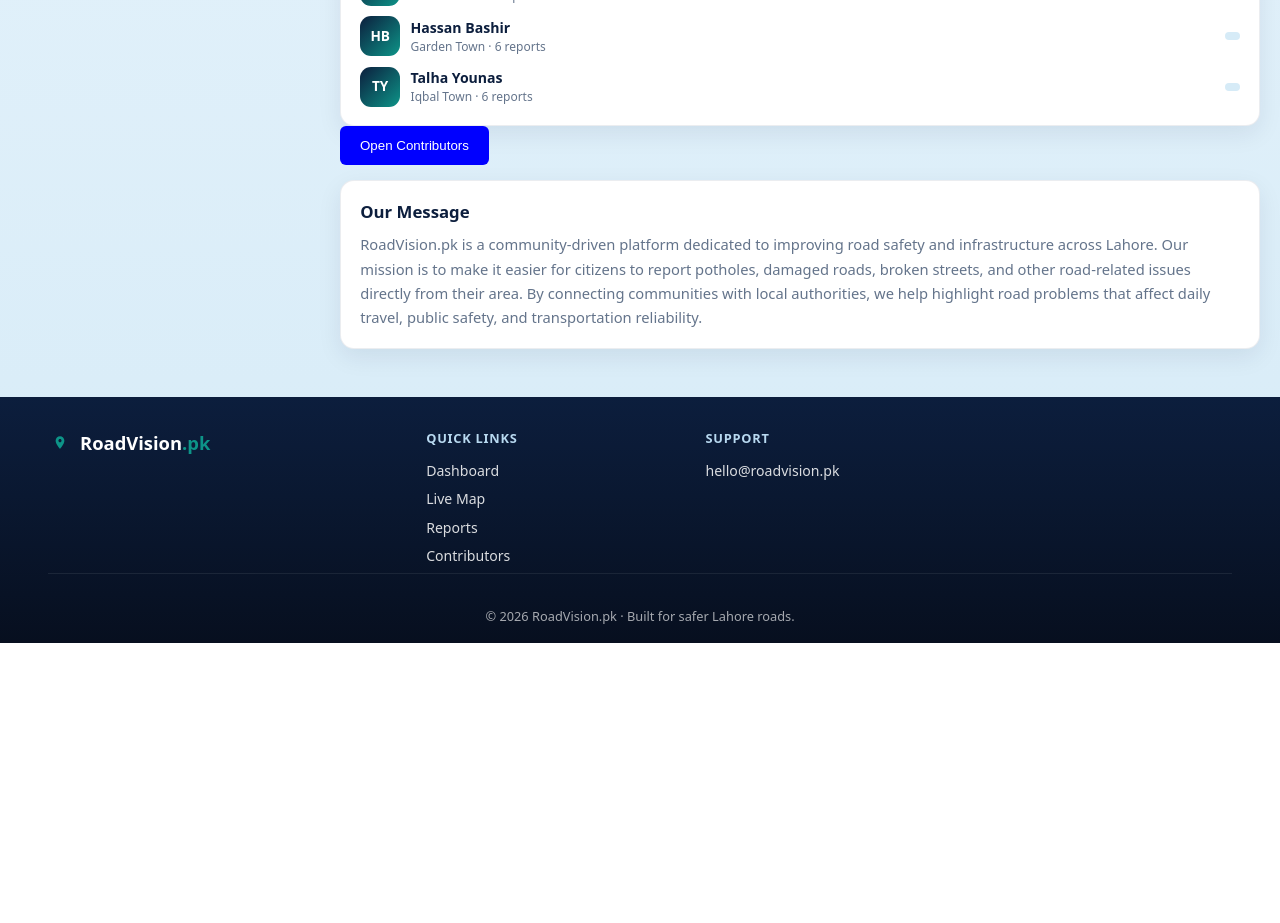
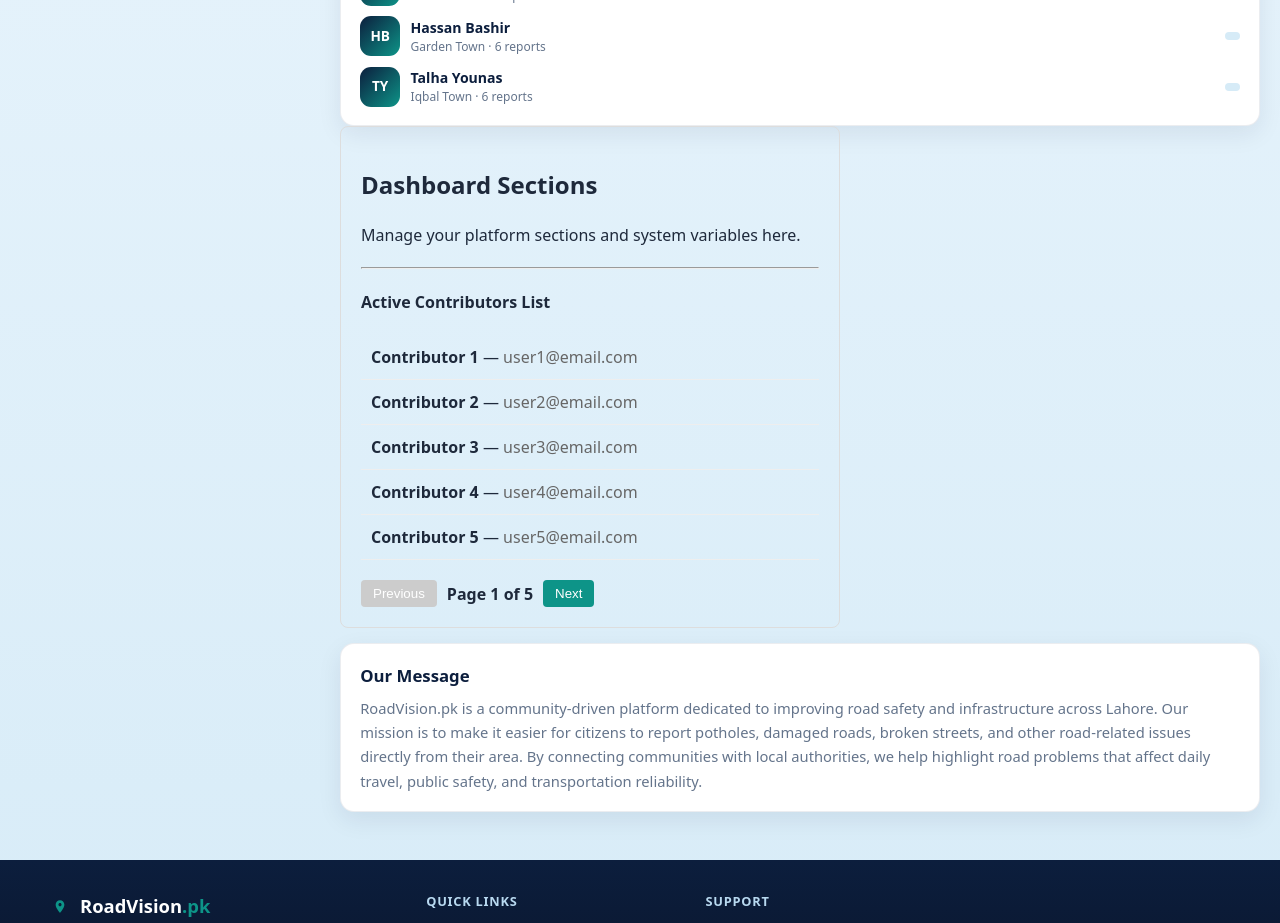
Before and after one commit to maryamehsanpu980-stack/my-react-project, a Next.js app: page / in a window 1280 px wide. Shown: the part 1520-2443 px from the top of the page. Before the commit the page ends 2163 px from the top, so only its background shows below. Built offline with nearby package versions, Linux system fonts and the light colour scheme; no server answers.

Commit message:
initials

```diff
--- a/src/components/Contributor.jsx
+++ b/src/components/Contributor.jsx
@@ -1,5 +1,8 @@
+
+"use client";
+
 import React from "react";
-import { useSearchParams, useRouter } from "next/navigation";
+
 
 const CONTRIBUTORS = [
   { name: "Ali Khan" },
@@ -15,112 +18,23 @@ function initials(name) {
     .map((word) => word[0])
     .join("");
 }
+const ITEMS_PER_PAGE = 5;
 
 
-
-export default function Contributor() {
-
-    const searchParams = useSearchParams();
-    const router = useRouter();
-
-
-     // Current Page
-    const currentPage =
-      Number(searchParams.get("page")) || 1;
-
-    // Items per page
-    const itemsPerPage = 4;
-
-    // Total pages
-    const totalPages = Math.ceil(
-      CONTRIBUTORS.length / itemsPerPage
-    );
-
-    // Start index
-    const startIndex =
-      (currentPage - 1) * itemsPerPage;
-
-    // Current page data
-    const currentContributors =
-      CONTRIBUTORS.slice(
-        startIndex,
-        startIndex + itemsPerPage
-      );
-
-    // Change page function
-    const changePage = (page) => {
-      router.push(`/contributor?page=${page}`);
-    };
-
+export default function Contributor({ currentData }) {
+if (!currentData || !Array.isArray(currentData)) {
+    return <p style={{ color: "#666" }}>No contributor data available.</p>;
+  }
   return (
-    <div className="contributors-container">
-      <h2>Contributors</h2>
-
-      <ul className="contributor-list">
-        {CONTRIBUTORS.map((c) => (
-          <li key={c.name} className="contrib-row">
-            <div className="contrib-avatar">
-              {initials(c.name)}
-            </div>
-
-            <span>{c.name}</span>
+   <div style={{ marginTop: "20px" }}>
+      <h4>Active Contributors List</h4>
+      <ul style={{ listStyle: "none", padding: 0 }}>
+        {currentData.map((user) => (
+          <li key={user.id} style={{ padding: "10px", borderBottom: "1px solid #eee" }}>
+            <strong>{user.name}</strong> — <span style={{ color: "#666" }}>{user.email}</span>
           </li>
         ))}
       </ul>
-     {/* Pagination Buttons */}
-      <div
-        style={{
-          display: "flex",
-          gap: "10px",
-          marginTop: "20px",
-        }}
-      >
-        {/* Previous */}
-        <button
-          disabled={currentPage === 1}
-          onClick={() =>
-            changePage(currentPage - 1)
-          }
-        >
-          Previous
-        </button>
-
-        {/* Page Numbers */}
-        {[...Array(totalPages)].map((_, index) => (
-          <button
-            key={index}
-            onClick={() =>
-              changePage(index + 1)
-            }
-            style={{
-              background:
-                currentPage === index + 1
-                  ? "blue"
-                  : "white",
-              color:
-                currentPage === index + 1
-                  ? "white"
-                  : "black",
-              padding: "8px 12px",
-              border: "1px solid gray",
-            }}
-          >
-            {index + 1}
-          </button>
-        ))}
-
-        {/* Next */}
-        <button
-          disabled={
-            currentPage === totalPages
-          }
-          onClick={() =>
-            changePage(currentPage + 1)
-          }
-        >
-          Next
-        </button>
       </div>
-    </div>
   );
 }
--- a/src/components/DashboardSections.jsx
+++ b/src/components/DashboardSections.jsx
@@ -1,3 +1,4 @@
+"use client";
 import {
   RECENT_REPORTS,
   TOP_AREAS,
@@ -7,8 +8,12 @@ import {
 } from "../data/siteData.js";
 import React, { useState } from "react";
 import { useSearchParams, useRouter } from "next/navigation";
-import Contributor from "./Contributor.jsx";
 import Link from "next/link";
+import Contributor from "./Contributor"; //
+
+
+
+
 
 function rankClass(rank) {
   if (rank === "Top Contributor") return "contrib-badge rank-top";
@@ -24,9 +29,41 @@ function initials(name) {
     .slice(0, 2);
 }
 
+// 1. ADD THIS ARY DECLARATION RIGHT HERE (Outside the function)
+const mockContributors = Array.from({ length: 23 }, (_, i) => ({
+  id: i + 1,
+  name: `Contributor ${i + 1}`,
+  email: `user${i + 1}@email.com`
+
+}));
+
+const ITEMS_PER_PAGE = 5;
+
 
 export default function DashboardSections() {
+ // 1. Local state to track pagination context
+  const [currentPage, setCurrentPage] = useState(1);
 
+  // 2. Pagination Math calculations
+  const totalPages = Math.ceil(mockContributors.length / ITEMS_PER_PAGE);
+  const startIndex = (currentPage - 1) * ITEMS_PER_PAGE;
+  const endIndex = startIndex + ITEMS_PER_PAGE;
+
+  // Slice out the exact 5 items for our current page view
+  const currentData = mockContributors.slice(startIndex, endIndex);
+
+  // 3. Action Handlers for the buttons
+  const handleNext = () => {
+    if (currentPage < totalPages) {
+      setCurrentPage((prev) => prev + 1);
+    }
+  };
+
+  const handlePrev = () => {
+    if (currentPage > 1) {
+      setCurrentPage((prev) => prev - 1);
+    }
+  };
 
 
   return (
@@ -53,20 +90,52 @@ export default function DashboardSections() {
         </ul>
 
       </section>
-<Link href="/contributor">
+      <div style={{ padding: "20px", maxWidth: "500px", border: "1px solid #ddd", borderRadius: "8px" }}>
+      <h2>Dashboard Sections</h2>
+      <p>Manage your platform sections and system variables here.</p>
+
+      <hr style={{ margin: "20px 0", borderColor: "#eee" }} />
+
+      {/* Renders the child component, sending only the current slice of items */}
+      <Contributor currentData={currentData} />
+
+      {/* Pagination Controls Row */}
+      <div style={{ marginTop: "20px", display: "flex", gap: "10px", alignItems: "center" }}>
         <button
+          onClick={handlePrev}
+          disabled={currentPage === 1}
           style={{
-            padding: "12px 20px",
-            background: "blue",
-            color: "white",
+            padding: "6px 12px",
+            cursor: currentPage === 1 ? "not-allowed" : "pointer",
+            background: currentPage === 1 ? "#ccc" : "var(--teal, #008080)",
+            color: "#fff",
             border: "none",
-            borderRadius: "6px",
-            cursor: "pointer",
+            borderRadius: "4px"
           }}
         >
-          Open Contributors
+          Previous
         </button>
-      </Link>
+
+        <span style={{ fontWeight: "600" }}>
+          Page {currentPage} of {totalPages}
+        </span>
+
+        <button
+          onClick={handleNext}
+          disabled={currentPage === totalPages}
+          style={{
+            padding: "6px 12px",
+            cursor: currentPage === totalPages ? "not-allowed" : "pointer",
+            background: currentPage === totalPages ? "#ccc" : "var(--teal, #008080)",
+            color: "#fff",
+            border: "none",
+            borderRadius: "4px"
+          }}
+        >
+          Next
+        </button>
+      </div>
+    </div>
       <section className="card-elevated message-card" id="about" aria-labelledby="msgHeading">
         <h2 id="msgHeading" className="section-title">
           Our Message
```
Also changed, not shown: src/main.jsx (+9 -2 lines).
